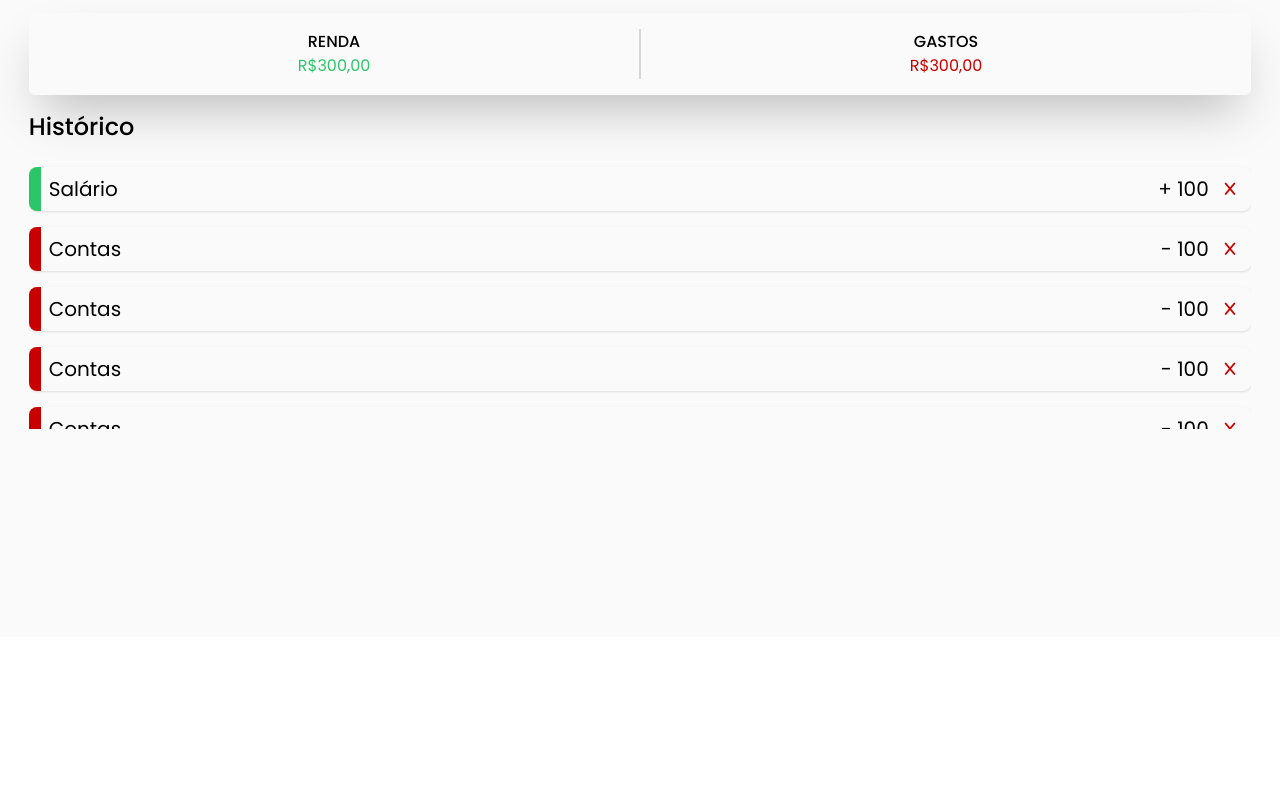
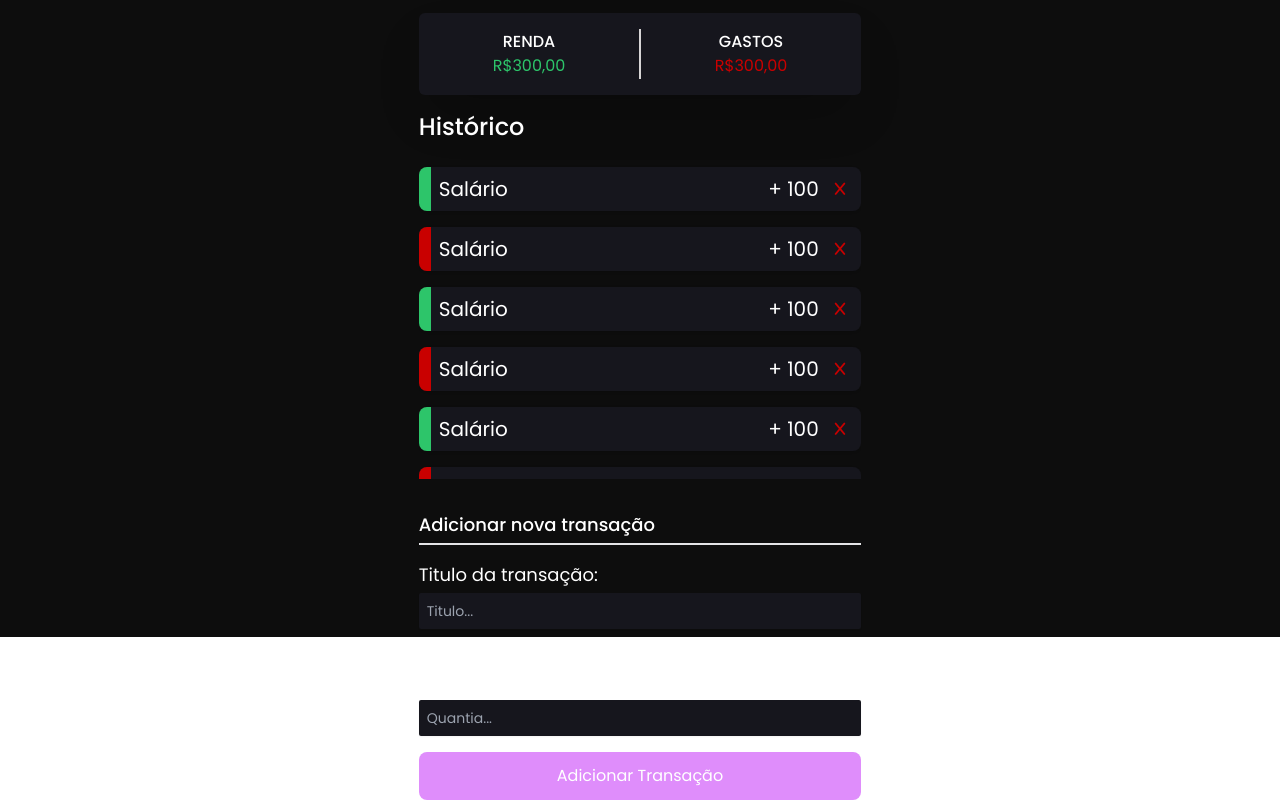
Before and after one commit to William-italia/SpendWiseLy-project, a plain HTML site: page index.html in a window 1280 px wide. Shown: the part 163-963 px from the top of the page. Before the commit the page ends 800 px from the top, so only its background shows below. Drawn offline with nearby package versions, Linux system fonts and the light colour scheme.

Commit message:
feat: dark mode

```diff
--- a/assets/css/styles.css
+++ b/assets/css/styles.css
@@ -29,9 +29,9 @@ body {
     height: 50px;
 }
 
-#global-container {
+/* #global-container {
     background: #fafafa;
-}
+} */
 
 /* Personaliza a barra de rolagem */
 div.overflow-auto::-webkit-scrollbar {
@@ -40,13 +40,13 @@ div.overflow-auto::-webkit-scrollbar {
 
 /* Estiliza o fundo da barra de rolagem */
 div.overflow-auto::-webkit-scrollbar-track {
-    background: var(--color-light); /* Cor do fundo */
+     /* Cor do fundo */
     border-radius: 10px;
 }
 
 /* Estiliza o "thumb" (a parte que se move da barra de rolagem) */
 div.overflow-auto::-webkit-scrollbar-thumb {
-    background: #DF8DFB; /* Cor do thumb */
+    background: #DF8DFB;
     border-radius: 10px;
 }
 
--- a/assets/js/script.js
+++ b/assets/js/script.js
@@ -0,0 +1,25 @@
+const list = document.getElementById('list');
+const itemsList = list.getElementsByTagName('li');
+const btn = document.querySelector('.btn');
+const body = document.body;
+const boxTheme = document.getElementById('box-theme');
+
+
+function modeTheme() {
+    body.classList.toggle('dark');
+}
+
+function checkListLength() {
+    let classe = 'h-[270px] bg-zinc-200 p-4';
+
+    if(itemsList.length > 5) {
+        // list.parentElement.classList.add('h-[270px]');
+        list.parentElement.classList.add('h-[320px]');
+    }
+
+}
+
+
+
+boxTheme.addEventListener('click', modeTheme);
+checkListLength();
--- a/index.html
+++ b/index.html
@@ -39,9 +39,10 @@
     <script src="./assets/js/script.js" defer></script>
 </head>
 
-<body class="font-sans ">
-    <div id="global-container" class="global-container w-screen h-screen bg-light dark:bg-black ">
-        <div class="container w-[23rem] p-[1.8rem] w-full h-full">
+<body class="font-sans dark">
+    <div id="global-container"
+        class="w-screen h-screen bg-light dark:bg-[#0D0D0D] transition-colors duration-700 text-black dark:text-white">
+        <div class="container mx-auto sm:w-[500px] p-[1.8rem] w-full h-full">
             <div id="menu" class="w-full flex items-center  justify-between">
                 <h2 id="logo" class="font-bold text-4xl">Spend<span class="text-[#DF8DFB]">Wise</span>Ly</h2>
                 <div id="box-theme" class="bg-[#404040] flex items-center justify-center p-4 rounded-xl cursor-pointer">
@@ -52,7 +53,7 @@
                 <p class="text-2xl font-medium tracking-widest">SEU SALDO</p>
                 <p id="balance" class="text-2xl font-bold">R$ 300,00</p>
             </div>
-            <div class="flex items-center shadow-2xl py-4 bg-[#FFFFF] rounded-md">
+            <div class="flex items-center shadow-2xl py-4 rounded-md dark:bg-[#16161D]">
                 <div class="w-1/2 flex flex-col items-center">
                     <p class="uppercase font-medium">Renda</p>
                     <p class="text-green-color">R$300,00</p>
@@ -65,10 +66,11 @@
             </div>
             <div>
                 <h3 class="my-4 font-medium text-2xl">Histórico</h3>
-                <div class=" h-[270px] overflow-auto ">
-                    <ul class="flex flex-col space-y-4 my-2 ">
+                <!-- Depois colocar via js o h-270px -->
+                <div class="overflow-auto">
+                    <ul id="list" class="flex flex-col space-y-4 mt-2 ">
                         <li
-                            class="relative flex items-center justify-between  pl-5 pr-4 py-2 text-xl shadow rounded-lg">
+                            class="relative flex items-center justify-between  pl-5 pr-4 py-2 text-xl shadow rounded-lg bg-light dark:bg-[#16161D]">
                             Salário
                             <div class="flex flex-row items-center justify-center">
                                 <span id="amount" class="mr-4">+ 100</span>
@@ -78,97 +80,81 @@
                             <div class="mark absolute bg-green-color w-3 h-[100%] rounded-l-lg top-0 left-0"></div>
                         </li>
                         <li
-                            class="relative flex items-center justify-between  pl-5 pr-4 py-2 text-xl shadow rounded-lg">
-                            Contas
+                            class="relative flex items-center justify-between  pl-5 pr-4 py-2 text-xl shadow rounded-lg bg-light dark:bg-[#16161D]">
+                            Salário
                             <div class="flex flex-row items-center justify-center">
-                                <span id="amount" class="mr-4">- 100</span>
+                                <span id="amount" class="mr-4">+ 100</span>
                                 <button class="remove-item flex"><i
                                         class="fa-solid fa-x text-sm text-red-color"></i></button>
                             </div>
                             <div class="mark absolute bg-red-color w-3 h-[100%] rounded-l-lg top-0 left-0"></div>
                         </li>
                         <li
-                            class="relative flex items-center justify-between  pl-5 pr-4 py-2 text-xl shadow rounded-lg">
-                            Contas
+                            class="relative flex items-center justify-between  pl-5 pr-4 py-2 text-xl shadow rounded-lg bg-light dark:bg-[#16161D]">
+                            Salário
                             <div class="flex flex-row items-center justify-center">
-                                <span id="amount" class="mr-4">- 100</span>
+                                <span id="amount" class="mr-4">+ 100</span>
+                                <button class="remove-item flex"><i
+                                        class="fa-solid fa-x text-sm text-red-color"></i></button>
+                            </div>
+                            <div class="mark absolute bg-green-color w-3 h-[100%] rounded-l-lg top-0 left-0"></div>
+                        </li>
+                        <li
+                            class="relative flex items-center justify-between  pl-5 pr-4 py-2 text-xl shadow rounded-lg bg-light dark:bg-[#16161D]">
+                            Salário
+                            <div class="flex flex-row items-center justify-center">
+                                <span id="amount" class="mr-4">+ 100</span>
                                 <button class="remove-item flex"><i
                                         class="fa-solid fa-x text-sm text-red-color"></i></button>
                             </div>
                             <div class="mark absolute bg-red-color w-3 h-[100%] rounded-l-lg top-0 left-0"></div>
                         </li>
                         <li
-                            class="relative flex items-center justify-between  pl-5 pr-4 py-2 text-xl shadow rounded-lg">
-                            Contas
+                            class="relative flex items-center justify-between  pl-5 pr-4 py-2 text-xl shadow rounded-lg bg-light dark:bg-[#16161D]">
+                            Salário
                             <div class="flex flex-row items-center justify-center">
-                                <span id="amount" class="mr-4">- 100</span>
+                                <span id="amount" class="mr-4">+ 100</span>
+                                <button class="remove-item flex"><i
+                                        class="fa-solid fa-x text-sm text-red-color"></i></button>
+                            </div>
+                            <div class="mark absolute bg-green-color w-3 h-[100%] rounded-l-lg top-0 left-0"></div>
+                        </li>
+                        <li
+                            class="relative flex items-center justify-between  pl-5 pr-4 py-2 text-xl shadow rounded-lg bg-light dark:bg-[#16161D]">
+                            Salário
+                            <div class="flex flex-row items-center justify-center">
+                                <span id="amount" class="mr-4">+ 100</span>
                                 <button class="remove-item flex"><i
                                         class="fa-solid fa-x text-sm text-red-color"></i></button>
                             </div>
                             <div class="mark absolute bg-red-color w-3 h-[100%] rounded-l-lg top-0 left-0"></div>
                         </li>
-                        <li
-                            class="relative flex items-center justify-between  pl-5 pr-4 py-2 text-xl shadow rounded-lg">
-                            Contas
-                            <div class="flex flex-row items-center justify-center">
-                                <span id="amount" class="mr-4">- 100</span>
-                                <button class="remove-item flex"><i
-                                        class="fa-solid fa-x text-sm text-red-color"></i></button>
-                            </div>
-                            <div class="mark absolute bg-red-color w-3 h-[100%] rounded-l-lg top-0 left-0"></div>
-                        </li>
-                        <li
-                            class="relative flex items-center justify-between  pl-5 pr-4 py-2 text-xl shadow rounded-lg">
-                            Contas
-                            <div class="flex flex-row items-center justify-center">
-                                <span id="amount" class="mr-4">- 100</span>
-                                <button class="remove-item flex"><i
-                                        class="fa-solid fa-x text-sm text-red-color"></i></button>
-                            </div>
-                            <div class="mark absolute bg-red-color w-3 h-[100%] rounded-l-lg top-0 left-0"></div>
-                        </li>
-                        <li
-                            class="relative flex items-center justify-between  pl-5 pr-4 py-2 text-xl shadow rounded-lg">
-                            Contas
-                            <div class="flex flex-row items-center justify-center">
-                                <span id="amount" class="mr-4">- 100</span>
-                                <button class="remove-item flex"><i
-                                        class="fa-solid fa-x text-sm text-red-color"></i></button>
-                            </div>
-                            <div class="mark absolute bg-red-color w-3 h-[100%] rounded-l-lg top-0 left-0"></div>
-                        </li>
-                        <li
-                            class="relative flex items-center justify-between  pl-5 pr-4 py-2 text-xl shadow rounded-lg">
-                            Contas
-                            <div class="flex flex-row items-center justify-center">
-                                <span id="amount" class="mr-4">- 100</span>
-                                <button class="remove-item flex"><i
-                                        class="fa-solid fa-x text-sm text-red-color"></i></button>
-                            </div>
-                            <div class="mark absolute bg-red-color w-3 h-[100%] rounded-l-lg top-0 left-0"></div>
-                        </li>
-                        <li
-                            class="relative flex items-center justify-between  pl-5 pr-4 py-2 text-xl shadow rounded-lg">
-                            Contas
-                            <div class="flex flex-row items-center justify-center">
-                                <span id="amount" class="mr-4">- 100</span>
-                                <button class="remove-item flex"><i
-                                        class="fa-solid fa-x text-sm text-red-color"></i></button>
-                            </div>
-                            <div class="mark absolute bg-red-color w-3 h-[100%] rounded-l-lg top-0 left-0"></div>
-                        </li>
-                        <li
-                            class="relative flex items-center justify-between  pl-5 pr-4 py-2 text-xl shadow rounded-lg">
-                            Contas
-                            <div class="flex flex-row items-center justify-center">
-                                <span id="amount" class="mr-4">- 100</span>
-                                <button class="remove-item flex"><i
-                                        class="fa-solid fa-x text-sm text-red-color"></i></button>
-                            </div>
-                            <div class="mark absolute bg-red-color w-3 h-[100%] rounded-l-lg top-0 left-0"></div>
-                        </li>
+
+
+
                     </ul>
                 </div>
+            </div>
+            <div id="transactions" class="mt-8">
+                <h3 class="font-medium text-lg border-b-[2px] pb-1 border-zinc-200">Adicionar nova transação</h3>
+                <form id="form" class="flex flex-col space-y-4 my-4">
+                    <div class="flex flex-col space-y-1">
+                        <label for="" class="text-lg">Titulo da transação:</label>
+                        <input id="item-title"
+                            class="block w-full rounded-sm shadow-sm p-2 outline-none text-sm dark:bg-[#16161D]"
+                            placeholder="Titulo..." type="text">
+                    </div>
+                    <div class="flex flex-col space-y-2">
+                        <div class="flex flex-col">
+                            <label for="" class="text-lg">Valor da transação:</label>
+                            <small>(Negativo - Despesas, Positivo - Ganhos)</small>
+                        </div>
+                        <input id="item-amout"
+                            class="block w-full rounded-sm shadow-sm p-2 outline-none text-sm dark:bg-[#16161D]"
+                            placeholder="Quantia..." type="number">
+                    </div>
+                    <button id="btn" class="bg-color p-3 text-white rounded-lg">Adicionar Transação</button>
+                </form>
             </div>
         </div>
     </div>
```
